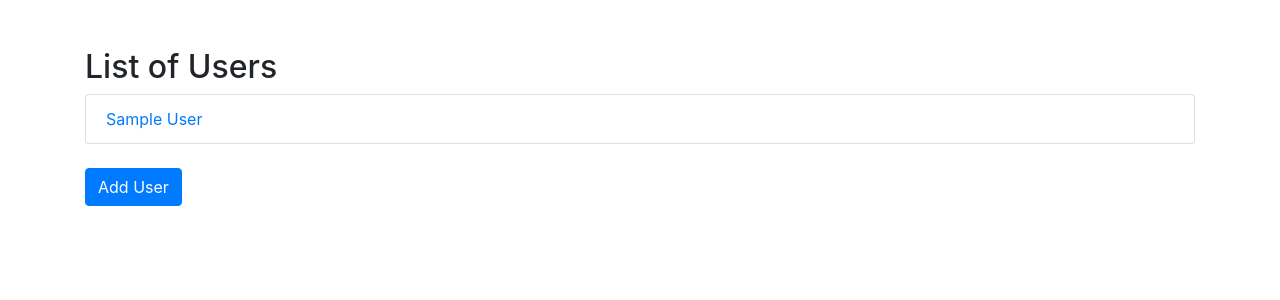
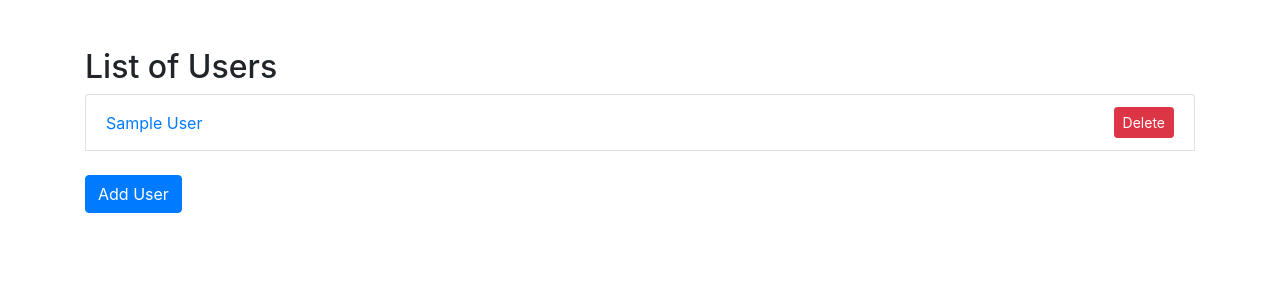
Before and after one commit to lennartzut/moviweb-app, a Flask app: page /users in a window 1280 px wide. Shown: the top 300 px of the page. Run offline with Flask 3, Linux system fonts and the light colour scheme; tables that the repository leaves empty hold one stand-in row (values such as "Sample post"); some libraries are stand-ins or nearby versions.

Commit message:
Adds the possibility to delete a user from the list

```diff
--- a/app.py
+++ b/app.py
@@ -51,6 +51,36 @@ def add_user():
 
     data_manager.add_user(user_name)
     flash(f"User '{user_name}' added successfully.", "success")
+    return redirect(url_for('list_users'))
+
+
+@app.route('/users/<int:user_id>/delete', methods=['POST'])
+def delete_user(user_id):
+    """
+    Delete a specific user from the database.
+
+    Args:
+        user_id (int): The ID of the user to be deleted.
+
+    Returns:
+        Response: Redirect to the user list page.
+    """
+    session = data_manager.Session()
+    try:
+        user = session.query(User).filter(User.id == user_id).first()
+        if not user:
+            flash("User not found.", "danger")
+            return redirect(url_for('list_users'))
+
+        session.delete(user)
+        session.commit()
+        flash(f"User '{user.name}' deleted successfully.", "success")
+    except Exception as e:
+        flash(f"An error occurred while trying to delete user: {e}", "danger")
+        session.rollback()
+    finally:
+        session.close()
+
     return redirect(url_for('list_users'))
 
 
--- /dev/null
+++ b/templates/modals/delete_user_modal.html
@@ -0,0 +1,22 @@
+<div class="modal fade" id="deleteUserModal-{{ user.id }}" tabindex="-1" role="dialog" aria-labelledby="deleteUserModalLabel-{{ user.id }}" aria-hidden="true">
+    <div class="modal-dialog" role="document">
+        <div class="modal-content">
+            <div class="modal-header">
+                <h5 class="modal-title" id="deleteUserModalLabel-{{ user.id }}">Delete User</h5>
+                <button type="button" class="close" data-dismiss="modal" aria-label="Close">
+                    <span aria-hidden="true">&times;</span>
+                </button>
+            </div>
+            <div class="modal-body">
+                Are you sure you want to delete the user <strong>{{ user.name }}</strong>?
+                All movies associated with this user will also be permanently deleted.
+            </div>
+            <div class="modal-footer">
+                <button type="button" class="btn btn-secondary" data-dismiss="modal">Cancel</button>
+                <form method="POST" action="{{ url_for('delete_user', user_id=user.id) }}">
+                    <button type="submit" class="btn btn-danger">Delete User</button>
+                </form>
+            </div>
+        </div>
+    </div>
+</div>
--- a/templates/users.html
+++ b/templates/users.html
@@ -13,11 +13,17 @@
         <h2>List of Users</h2>
         <ul class="list-group mb-4">
             {% for user in users %}
-                <li class="list-group-item">
-                    <a href="{{ url_for('user_movies', user_id=user.id) }}">{{ user.name }}</a>
-                </li>
+            <li class="list-group-item d-flex justify-content-between align-items-center">
+                <a href="{{ url_for('user_movies', user_id=user.id) }}">{{ user.name }}</a>
+                <button type="button" class="btn btn-danger btn-sm" data-toggle="modal" data-target="#deleteUserModal-{{ user.id }}">
+                    Delete
+                </button>
+            </li>
+
+            {% include 'modals/delete_user_modal.html' %}
             {% endfor %}
         </ul>
+
         <button type="button" class="btn btn-primary" data-toggle="modal" data-target="#addUserModal">
             Add User
         </button>
@@ -27,16 +33,6 @@
 
     <script src="https://code.jquery.com/jquery-3.5.1.slim.min.js"></script>
     <script src="https://cdn.jsdelivr.net/npm/bootstrap@4.5.2/dist/js/bootstrap.bundle.min.js"></script>
-    <script>
-        // Automatically hide flash messages after 5 seconds
-        setTimeout(function() {
-            let flashMessages = document.querySelectorAll('.alert');
-            flashMessages.forEach(function(flashMessage) {
-                flashMessage.classList.remove('show');
-                flashMessage.classList.add('fade');
-            });
-        }, 5000);
-    </script>
 </body>
 
 </html>
```
